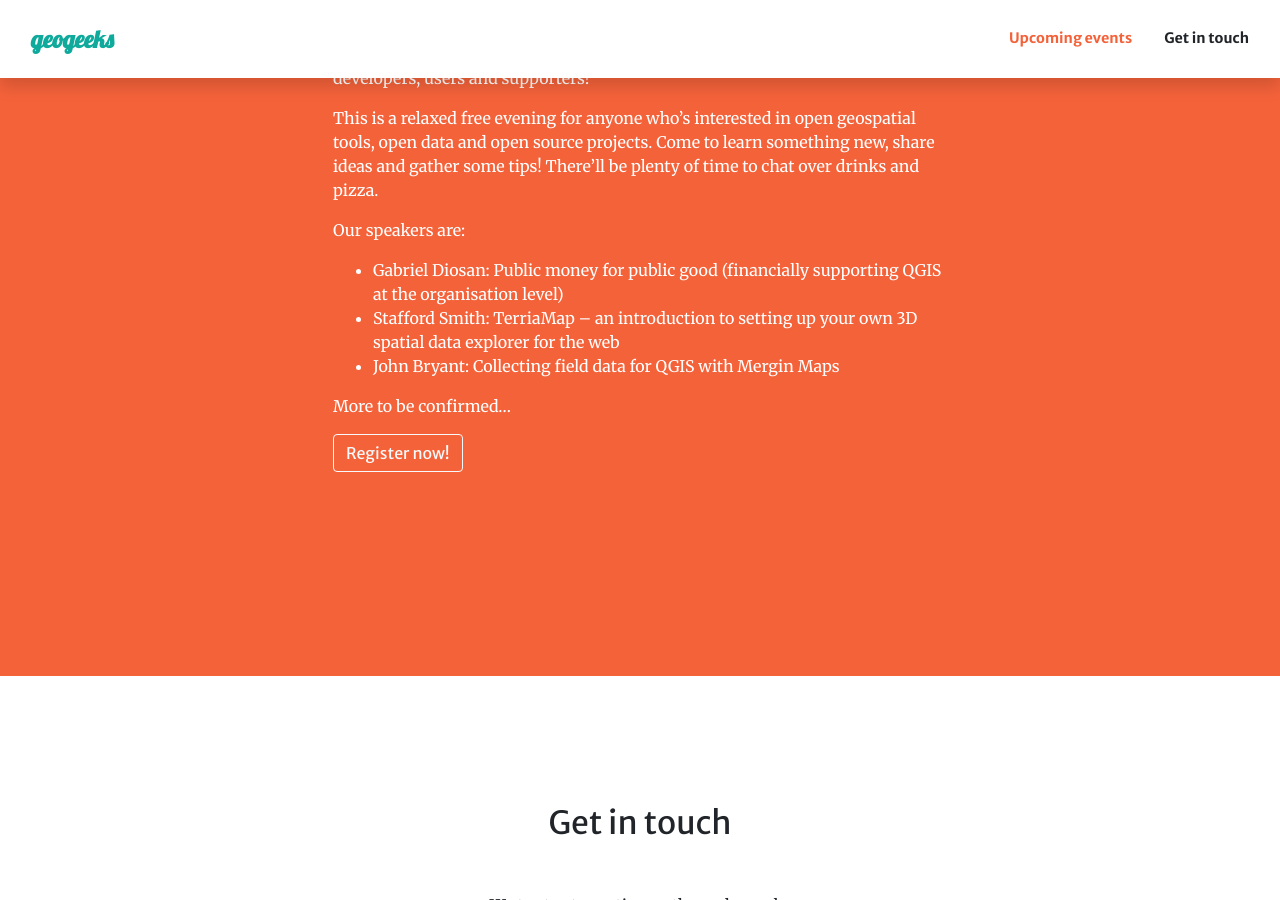
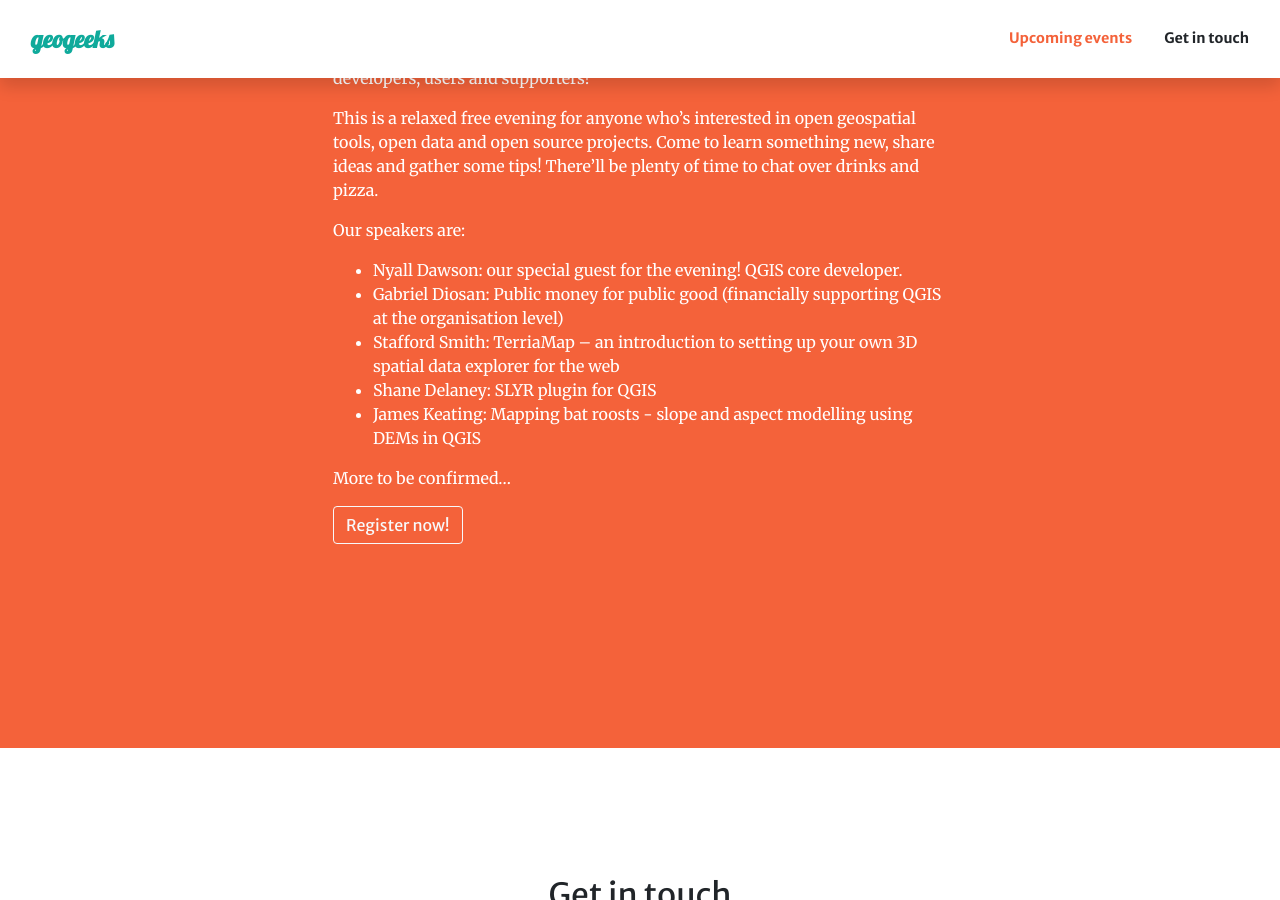
Before and after one commit to geogeeks-au/geogeeks-au.github.io, a Jekyll site: the page built from index.html, in a window 1280 px wide and 900 px high, scrolled down 1873 px. Built offline with Jekyll 4.4.1, drawn with Linux system fonts in a browser that asks for light colours; comment, search, counter and statistics services are not loaded.

Commit message:
update speakers

```diff
--- a/_data/events.yml
+++ b/_data/events.yml
@@ -91,9 +91,11 @@
 
       Our speakers are:
 
-      * Gabriel Diosan: Public money for public good (financially supporting QGIS at the organisation level)
-      * Stafford Smith: TerriaMap – an introduction to setting up your own 3D spatial data explorer for the web
-      * John Bryant: Collecting field data for QGIS with Mergin Maps
+      * Nyall Dawson: our special guest for the evening! QGIS core developer.
+      * Gabriel Diosan:  Public money for public good (financially supporting QGIS at the organisation level)
+      * Stafford Smith:  TerriaMap – an introduction to setting up your own 3D spatial data explorer for the web
+      * Shane Delaney:  SLYR plugin for QGIS
+      * James Keating:  Mapping bat roosts - slope and aspect modelling using DEMs in QGIS
 
       More to be confirmed…
     location:
```
